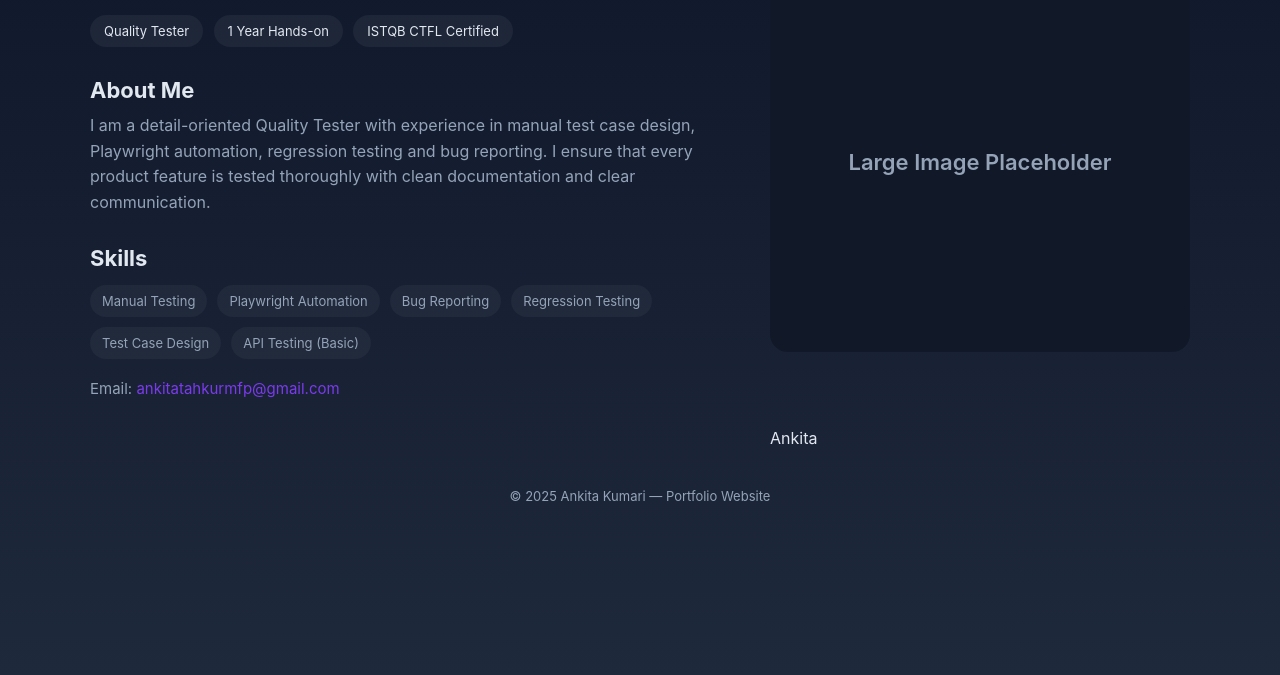
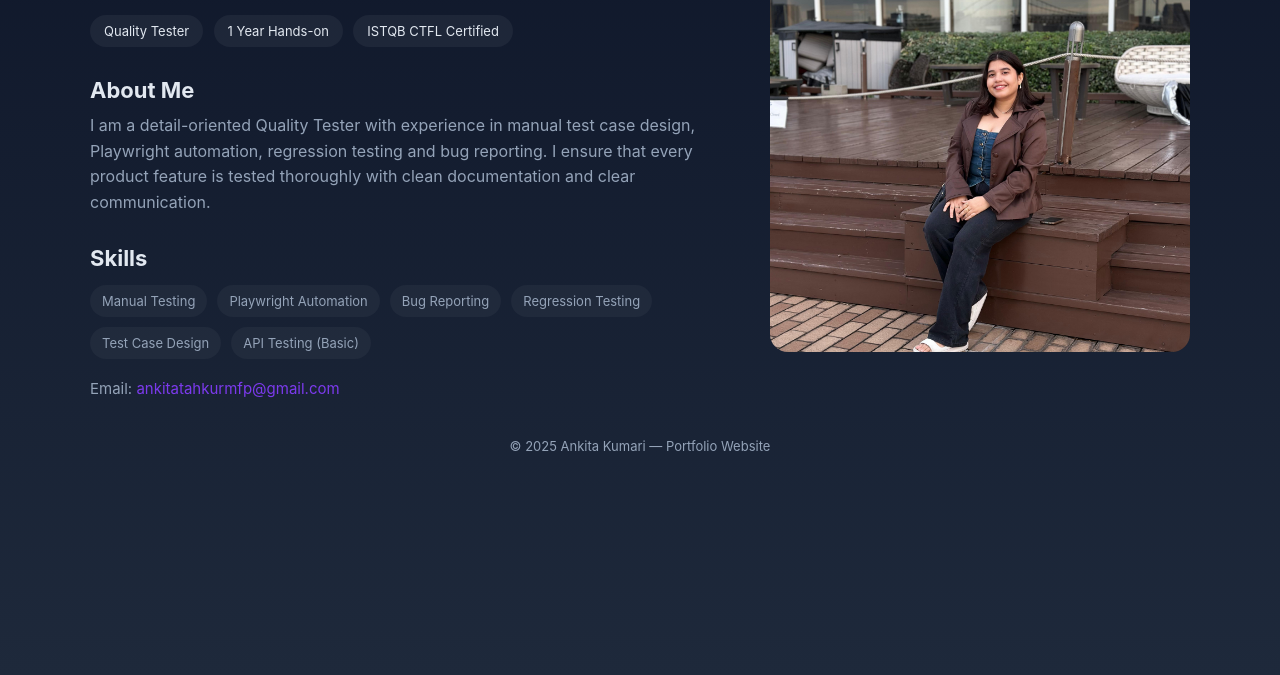
Before and after one commit to ankita-thakur-28/ankita-thakur-28, a plain HTML site: page index.html in a window 1280 px wide. Shown: the part 125-800 px from the top of the page. Drawn offline with Linux system fonts and the light colour scheme.

Commit message:
Update index.html

```diff
--- a/index.html
+++ b/index.html
@@ -103,8 +103,7 @@
       </div>
 
       <!-- Large Image Placeholder -->
-      <div class="big-img">Large Image Placeholder</div>
-      <img href = 'profile.jpeg'> Ankita </img>
+      <img src="profile.jpeg" alt="Profile Image" class="big-img" style="object-fit:cover;" />
 
     </div>
 
```
